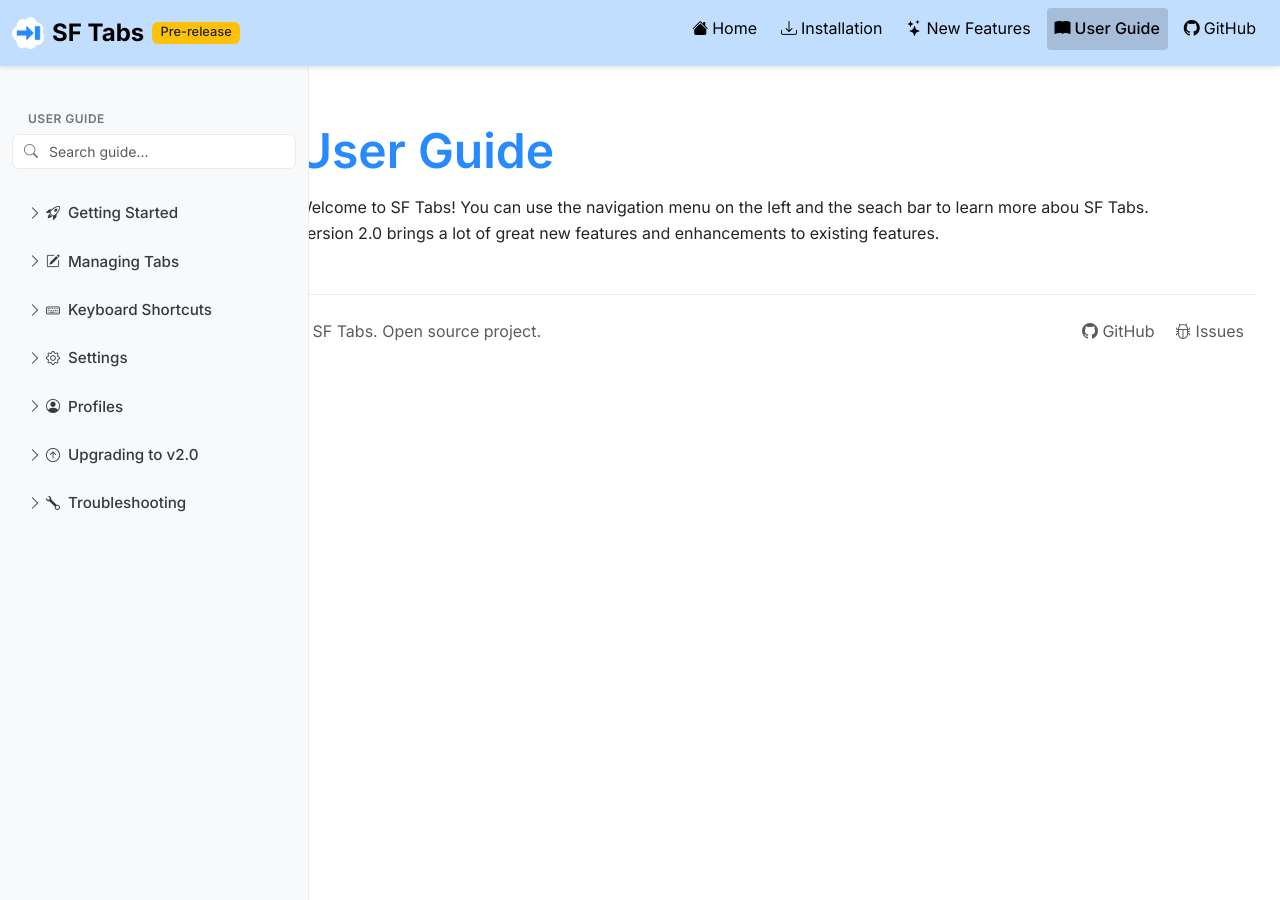
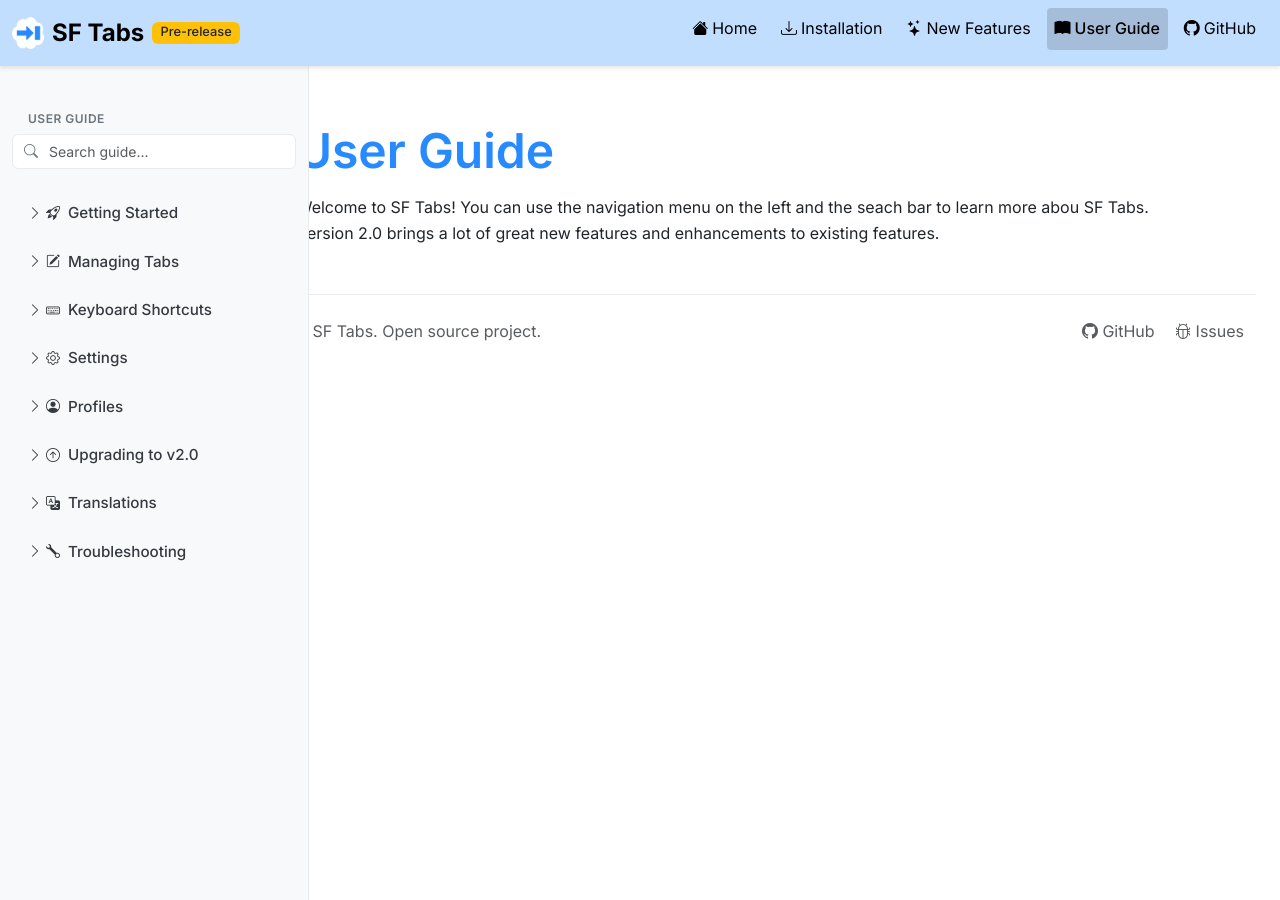
Before and after one commit to chrisrouse/sftabs, a Jekyll site: the page built from docs/user-guide.md, in a window 1280 px wide. Built offline with Jekyll 4.4.1, drawn with Linux system fonts in a browser that asks for light colours; nearby versions of some CDN libraries.

Commit message:
Add Translations page to documentation
Create new translations.md page with sections for available languages,
contributing translations, and requesting new languages. Add Translations
navigation links to both desktop and mobile sidebars after the Upgrading
section.

🤖 Generated with [Claude Code](https://claude.com/claude-code)

Co-Authored-By: Claude Sonnet 4.5 <noreply@anthropic.com>

```diff
--- a/docs/_layouts/default.html
+++ b/docs/_layouts/default.html
@@ -238,6 +238,26 @@
                         </div>
                     </div>
 
+                    <!-- Translations -->
+                    <div class="mobile-nav-section">
+                        <a class="mobile-nav-toggle" data-bs-toggle="collapse" href="#mobileTranslations">
+                            <i class="bi bi-chevron-right me-1"></i><i class="bi bi-translate me-2"></i>Translations
+                        </a>
+                        <div class="collapse" id="mobileTranslations">
+                            <ul class="nav flex-column ms-3">
+                                <li class="nav-item">
+                                    <a class="nav-link" href="{{ '/translations#available-languages' | relative_url }}">Available Languages</a>
+                                </li>
+                                <li class="nav-item">
+                                    <a class="nav-link" href="{{ '/translations#contributing-translations' | relative_url }}">Contributing Translations</a>
+                                </li>
+                                <li class="nav-item">
+                                    <a class="nav-link" href="{{ '/translations#request-a-language' | relative_url }}">Request a Language</a>
+                                </li>
+                            </ul>
+                        </div>
+                    </div>
+
                     <!-- Troubleshooting -->
                     <div class="mobile-nav-section">
                         <a class="mobile-nav-toggle" data-bs-toggle="collapse" href="#mobileTroubleshooting">
@@ -431,6 +451,26 @@
                                     </li>
                                     <li class="nav-item">
                                         <a class="nav-link" href="{{ '/upgrading#can-i-revert-after-migration' | relative_url }}">Can I Revert After Migration?</a>
+                                    </li>
+                                </ul>
+                            </div>
+                        </div>
+
+                        <!-- Translations -->
+                        <div class="sidebar-section">
+                            <a class="sidebar-toggle" data-bs-toggle="collapse" href="#translations">
+                                <i class="bi bi-chevron-right me-1"></i><i class="bi bi-translate me-2"></i>Translations
+                            </a>
+                            <div class="collapse" id="translations">
+                                <ul class="nav flex-column ms-3">
+                                    <li class="nav-item">
+                                        <a class="nav-link" href="{{ '/translations#available-languages' | relative_url }}">Available Languages</a>
+                                    </li>
+                                    <li class="nav-item">
+                                        <a class="nav-link" href="{{ '/translations#contributing-translations' | relative_url }}">Contributing Translations</a>
+                                    </li>
+                                    <li class="nav-item">
+                                        <a class="nav-link" href="{{ '/translations#request-a-language' | relative_url }}">Request a Language</a>
                                     </li>
                                 </ul>
                             </div>
```
Also changed, not shown: docs/translations.md (added, +32 -0 lines).
